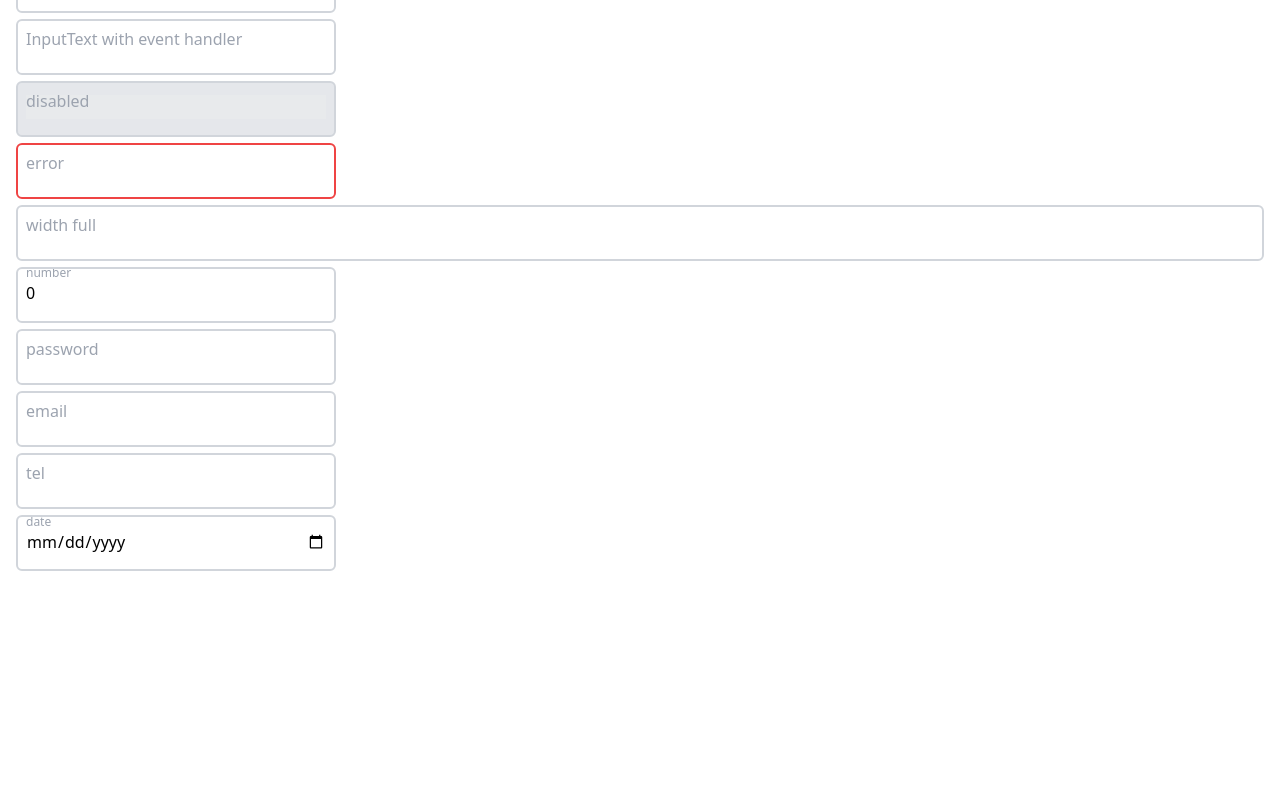
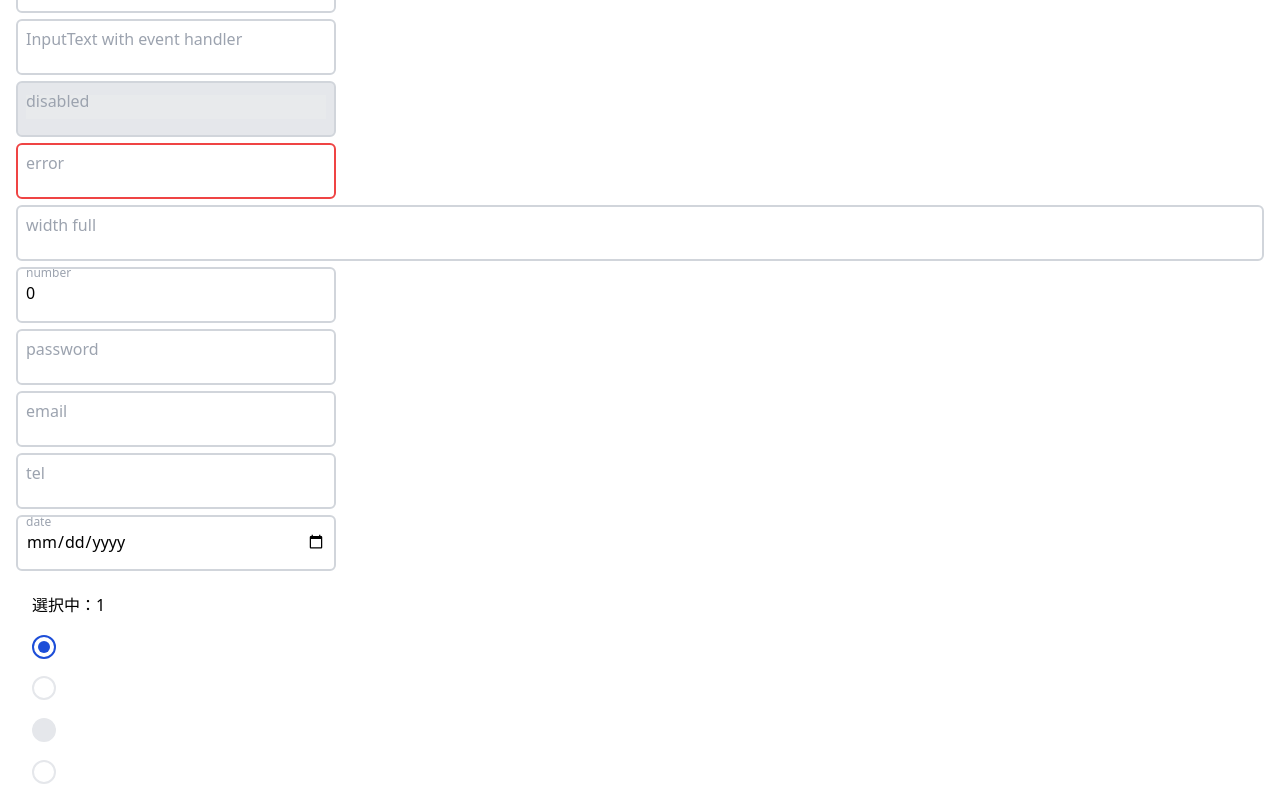
Before and after one commit to K-shigehito/mugi-ui, a Vue app: page / in a window 1280 px wide. Shown: the part 543-1343 px from the top of the page. Before the commit the page ends 1136 px from the top, so only its background shows below. Built offline with nearby package versions, Linux system fonts and the light colour scheme.

Commit message:
InputRadioコンポーネントの作成

```diff
--- a/src/App.vue
+++ b/src/App.vue
@@ -3,6 +3,7 @@
     <ButtonSample />
     <DialogSample />
     <InputTextSample />
+    <InputRadioSample />
   </div>
 </template>
 
@@ -11,6 +12,7 @@
 import ButtonSample from './components/buttons/ButtonSample.vue';
 import DialogSample from './components/modals/DialogSample.vue';
 import InputTextSample from './components/forms/InputTextSample.vue';
+import InputRadioSample from './components/forms/InputRadioSample.vue';
 
 export default defineComponent({
   name: 'App',
@@ -18,6 +20,7 @@
     ButtonSample,
     DialogSample,
     InputTextSample,
+    InputRadioSample,
   },
 });
 </script>
--- /dev/null
+++ b/src/components/forms/InputRadio.vue
@@ -0,0 +1,123 @@
+<template>
+  <label
+    class="inline-flex items-center h-6 align-middle cursor-pointer"
+    :class="{ 'cursor-not-allowed': disabled }"
+    @change="handleChange"
+  >
+    <input
+      v-bind="$attrs"
+      :value="value"
+      class="absolute w-0 h-0 outline-none opacity-0"
+      type="radio"
+      :checked="isChecked"
+      @focus="handleFocus"
+      @blur="handleBlur"
+    />
+    <div
+      class="
+        flex
+        items-center
+        justify-center
+        w-6
+        h-6
+        border-2 border-gray-200 border-solid
+        rounded-full
+      "
+      :class="`${checkedRingClass} ${focusedClass}`"
+    >
+      <span v-if="isChecked" class="w-3 h-3 rounded-full" :class="`${checkedCirclsClass}`"></span>
+    </div>
+  </label>
+</template>
+
+<script lang="ts">
+import { defineComponent, PropType, computed, ref } from 'vue';
+
+export default defineComponent({
+  name: 'InputRadio',
+
+  props: {
+    value: {
+      type: [String, Number, Array] as PropType<string | number | string[] | undefined>,
+      required: true,
+    },
+    checked: {
+      type: [String, Number, Array] as PropType<string | number | string[] | undefined>,
+      default: '',
+    },
+    disabled: {
+      type: Boolean,
+      default: false,
+    },
+    isError: {
+      type: Boolean,
+      default: false,
+    },
+  },
+
+  emits: {
+    'update:checked': (selectedValue: string | number | string[] | undefined) => true,
+    focus: (event: Event) => true,
+    blur: (event: Event) => true,
+  },
+
+  setup(props, { emit }) {
+    const isFocus = ref(false);
+
+    const handleChange = () => {
+      if (props.disabled) return;
+      emit('update:checked', props.value);
+    };
+
+    const handleFocus = (event: Event) => {
+      isFocus.value = true;
+      emit('focus', event);
+    };
+
+    const handleBlur = (event: Event) => {
+      isFocus.value = false;
+      emit('blur', event);
+    };
+
+    const isChecked = computed(() => props.value === props.checked);
+
+    const checkedRingClass = computed(() => {
+      if (props.disabled) {
+        return 'border-gray-200 bg-gray-200 shadow-none';
+      }
+      if (isChecked.value && !props.isError) {
+        return 'border-blue-700';
+      }
+      if (isChecked.value && props.isError) {
+        return 'border-red-600';
+      }
+      return '';
+    });
+
+    const focusedClass = computed(() => (isFocus.value ? 'ring-2' : ''));
+
+    const checkedCirclsClass = computed(() => {
+      if (props.disabled) {
+        return 'bg-gray-200';
+      }
+      if (isChecked.value && !props.isError) {
+        return 'bg-blue-700';
+      }
+      if (isChecked.value && props.isError) {
+        return 'bg-red-600';
+      }
+      return '';
+    });
+
+    return {
+      handleChange,
+      handleFocus,
+      handleBlur,
+      isChecked,
+      checkedRingClass,
+      focusedClass,
+      checkedCirclsClass,
+    };
+  },
+});
+</script>
--- /dev/null
+++ b/src/components/forms/InputRadioSample.vue
@@ -0,0 +1,53 @@
+<template>
+  <div class="m-4">選択中：{{ selectedRadio }}</div>
+  <div class="m-4">
+    <InputRadio v-model:checked="selectedRadio" :value="radioValue1" name="radio"></InputRadio>
+  </div>
+  <div class="m-4">
+    <InputRadio v-model:checked="selectedRadio" :value="radioValue2" name="radio"></InputRadio>
+  </div>
+  <div class="m-4">
+    <InputRadio
+      v-model:checked="selectedRadio"
+      :value="radioValue3"
+      :disabled="true"
+      name="radio"
+    ></InputRadio>
+  </div>
+  <div class="m-4">
+    <InputRadio
+      v-model:checked="selectedRadio"
+      :value="radioValue4"
+      :is-error="true"
+      name="radio"
+    ></InputRadio>
+  </div>
+</template>
+
+<script lang="ts">
+import { defineComponent, ref } from 'vue';
+import InputRadio from './InputRadio.vue';
+
+export default defineComponent({
+  name: 'InputRadioSample',
+  components: {
+    InputRadio,
+  },
+  setup() {
+    const radioValue1 = ref('1');
+    const radioValue2 = ref('2');
+    const radioValue3 = ref('3');
+    const radioValue4 = ref('4');
+
+    const selectedRadio = ref(radioValue1.value);
+
+    return {
+      radioValue1,
+      radioValue2,
+      radioValue3,
+      radioValue4,
+      selectedRadio,
+    };
+  },
+});
+</script>
```
